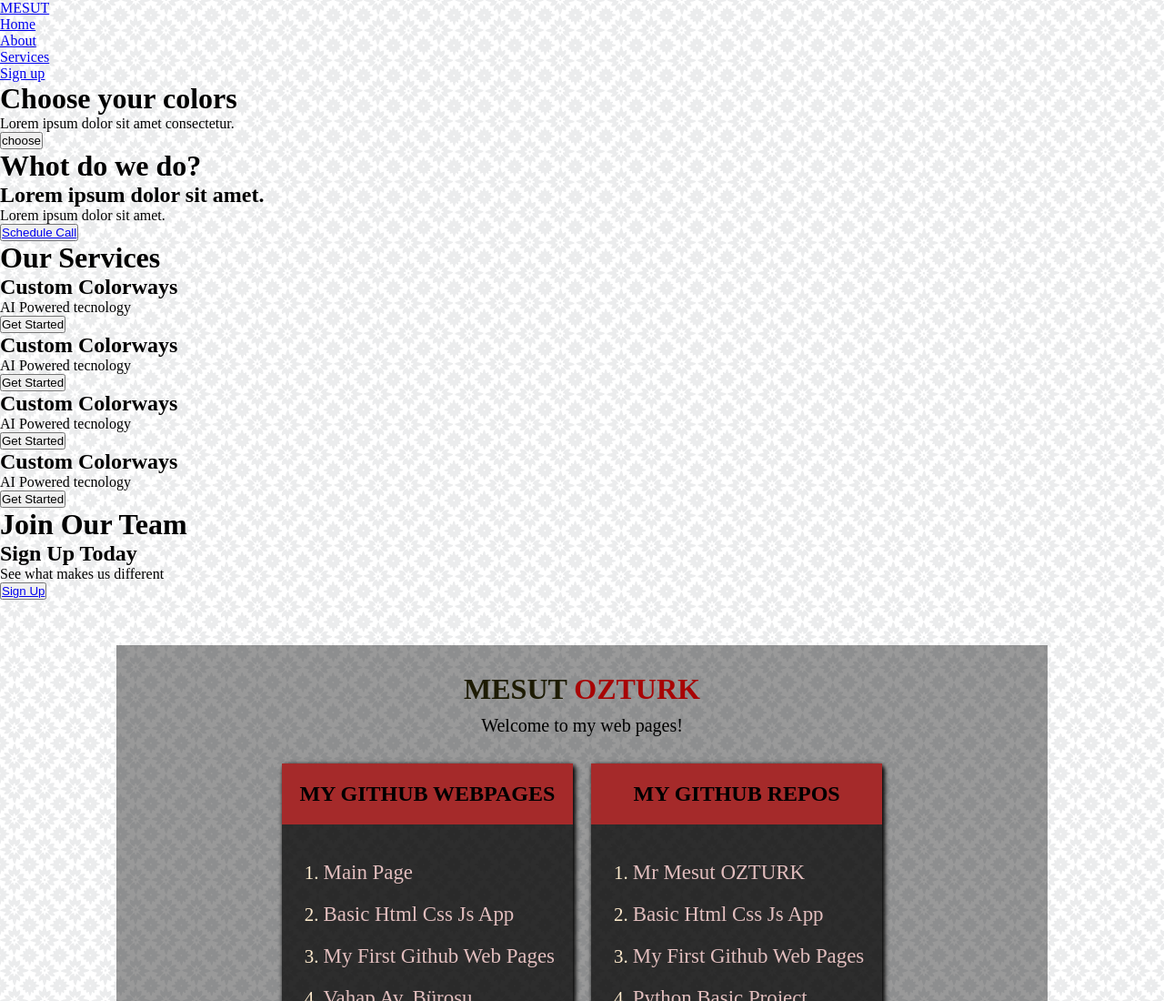
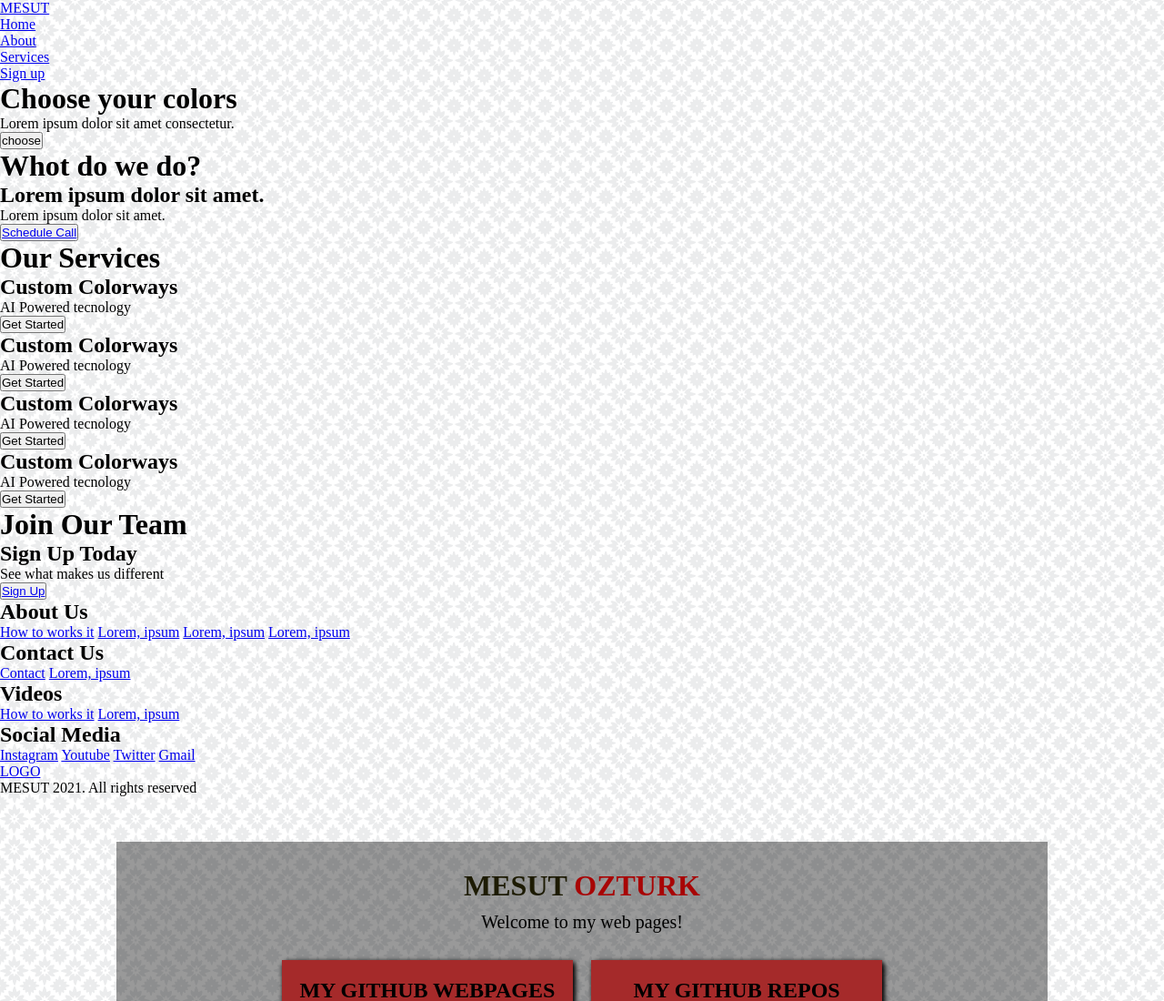
Before and after one commit to Mr-Mesut-OZTURK/Mr-Mesut-OZTURK, a plain HTML site: page index.html in a window 1280 px wide. Shown: the top 1100 px of the page at 91% size. Drawn offline with Linux system fonts and the light colour scheme.

Commit message:
added footer section

```diff
--- a/index.html
+++ b/index.html
@@ -146,6 +146,82 @@
 </div>
 
 
+<!-- Footer -->
+<div class="footer__container">
+    <div class="footer__links">
+
+        <div class="footer__link--wrapper">
+
+            <div class="footer__link--items">
+                <h2>About Us</h2>
+                <a href="/sign-up">How to works it</a>
+                <a href="/sign-up">Lorem, ipsum</a>
+                <a href="/sign-up">Lorem, ipsum</a>
+                <a href="/sign-up">Lorem, ipsum</a>
+            </div>
+
+            <div class="footer__link--items">
+                <h2>Contact Us</h2>
+                <a href="/sign-up">Contact</a>
+                <a href="/sign-up">Lorem, ipsum</a>
+            </div>
+
+        </div>
+
+        <div class="footer__link--wrapper">
+
+            <div class="footer__link--items">
+                <h2>Videos</h2>
+                <a href="/sign-up">How to works it</a>
+                <a href="/sign-up">Lorem, ipsum</a>
+            </div>
+
+            <div class="footer__link--items">
+                <h2>Social Media</h2>
+                <a href="/sign-up">Instagram</a>
+                <a href="/sign-up">Youtube</a>
+                <a href="/sign-up">Twitter</a>
+                <a href="/sign-up">Gmail</a>
+            </div>
+
+        </div>
+
+    </div>
+
+    <section class="social__media">
+        <div class="social__media--wrap">
+            <div class="footer__logo">
+                <a href="/" id="footer__logo">LOGO</a>
+            </div>
+            <p class="website__rights">MESUT 2021. All rights reserved</p>
+            <div class="social__icons">
+
+                <a href="/" class="social__icon--link" target="_blank">
+                    <i class="fab fa-facebook"></i>
+                </a>
+
+                <a href="/" class="social__icon--link" target="_blank">
+                    <i class="fab fa-instagram"></i>
+                </a>
+
+                <a href="/" class="social__icon--link" target="_blank">
+                    <i class="fab fa-youtube"></i>
+                </a>
+
+                <a href="/" class="social__icon--link" target="_blank">
+                    <i class="fab fa-linkedin"></i>
+                </a>
+
+                <a href="/" class="social__icon--link" target="_blank">
+                    <i class="fab fa-facebook"></i>
+                </a>
+
+            </div>
+        </div>
+    </section>
+</div>
+
+
 
 
 
```
